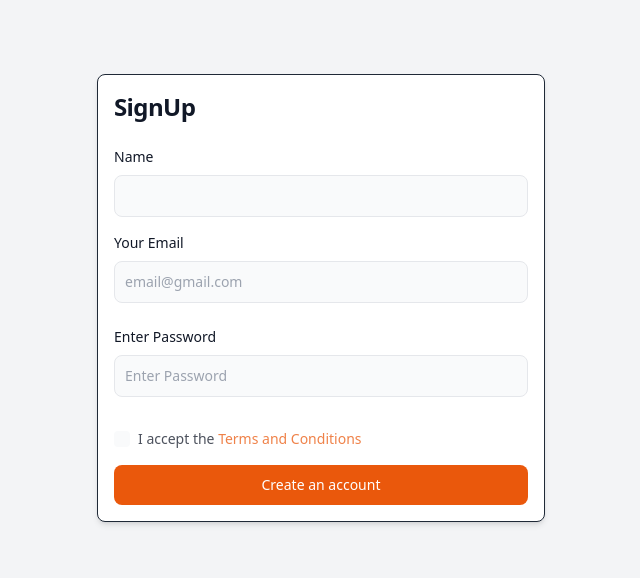
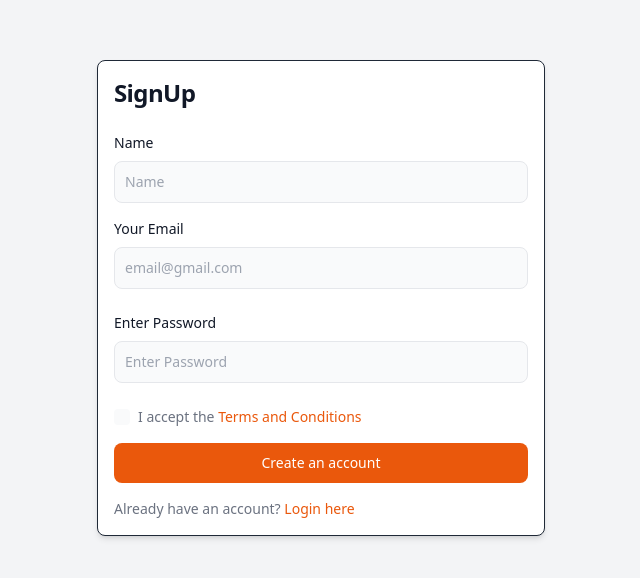
Before and after one commit to bad-Al-code/TailwindCSSComponents, a React (Vite) app: page / in a window 1280 px wide. Shown: the part 102-680 px from the top of the page, without its empty margins (319-959 px from the left). Built offline with nearby package versions, Linux system fonts and the light colour scheme.

Commit message:
feat: add loginprompt component
- Created a reusable LoginPrompt component with a label and login link.
- Styled the link with primary color and hover effects for better UI/UX.

```diff
--- a/src/components/Button.tsx
+++ b/src/components/Button.tsx
@@ -15,16 +15,16 @@ const Button: React.FC<ButtonProps> = ({
   className = "",
   ...props
 }) => {
-  const baseStyles = `px-5 py-2.5 text-sm font-medium rounded-lg transition-transform duration-200 transform active:scale-95 focus:outline-none ${
+  const baseStyles = `flex items-center justify-center px-5 py-2.5 text-sm font-medium rounded-lg transition-transform duration-150 focus:outline-none ${
     fullWidth ? "w-full" : ""
   }`;
 
   const filledStyles =
-    "bg-primary-600 text-white hover:bg-primary-700 active:bg-primary-800";
+    "bg-primary-600 text-white hover:bg-primary-700 active:translate-y-0.5 active:shadow-inner";
   const outlineStyles =
-    "border border-primary-600 text-primary-600 hover:bg-primary-100 active:bg-primary-200";
+    "border border-primary-600 text-primary-600 hover:bg-primary-100 active:translate-y-0.5 active:shadow-inner";
   const textStyles =
-    "text-primary-600 hover:bg-primary-100 active:bg-primary-200";
+    "text-primary-600 hover:bg-primary-100 active:translate-y-0.5 active:shadow-inner";
 
   let styles;
   switch (variant) {
--- a/src/components/Checkbox.tsx
+++ b/src/components/Checkbox.tsx
@@ -52,10 +52,10 @@ const Checkbox: React.FC<CheckboxProps> = ({
         </div>
       </div>
 
-      <div className=" text-sm">
+      <div className="ml-2 text-sm">
         <label
           htmlFor={id}
-          className="ms-2 text-sm opacity-75 text-gray-900 dark:text-gray-300"
+          className="  font-light text-sm  text-gray-500 dark:text-gray-300"
         >
           {label}{" "}
           <a
--- /dev/null
+++ b/src/components/forms/LoginPrompt.tsx
@@ -0,0 +1,23 @@
+import React from "react";
+
+interface LoginPromptProps {
+  onLoginClick: () => void;
+}
+
+const LoginPrompt: React.FC<LoginPromptProps> = ({ onLoginClick }) => {
+  return (
+    <div className="flex justify-start  mt-4">
+      <p className="text-sm font-light text-gray-500 dark:text-gray-400">
+        Already have an account?{" "}
+        <button
+          onClick={onLoginClick}
+          className="font-medium text-primary-600 hover:underline dark:text-primary-500 focus:outline-none"
+        >
+          Login here
+        </button>
+      </p>
+    </div>
+  );
+};
+
+export default LoginPrompt;
--- a/src/pages/SignupPage.tsx
+++ b/src/pages/SignupPage.tsx
@@ -4,6 +4,7 @@ import Button from "../components/Button";
 import FormWrapper from "../components/forms/FormWrapper";
 import Checkbox from "../components/Checkbox";
 import PasswordStrengthMeter from "../components/PasswordStrengthProgressBar";
+import LoginPrompt from "../components/forms/LoginPrompt";
 
 const SignUpFormPage: React.FC = () => {
   const [formData, setFormData] = useState({
@@ -31,6 +32,11 @@ const SignUpFormPage: React.FC = () => {
       [name]: value,
     }));
   };
+
+  const handleLoginClick = () => {
+    console.log("Navigate to Login Page");
+  };
+
   return (
     <FormWrapper title="SignUp">
       <form onSubmit={handleSubmit}>
@@ -38,6 +44,7 @@ const SignUpFormPage: React.FC = () => {
           label="Name"
           type="name"
           name="name"
+          placeholder="Name"
           required
           fullWidth
           value={formData.name}
@@ -65,7 +72,7 @@ const SignUpFormPage: React.FC = () => {
           required
           checked={formData.termsAccepted}
           onChange={handleCheckboxChange}
-          className="mt-4"
+          className="mt-2"
         />
 
         <Button
@@ -75,6 +82,7 @@ const SignUpFormPage: React.FC = () => {
           fullWidth
           className="mt-4"
         />
+        <LoginPrompt onLoginClick={handleLoginClick} />
       </form>
     </FormWrapper>
   );
```
